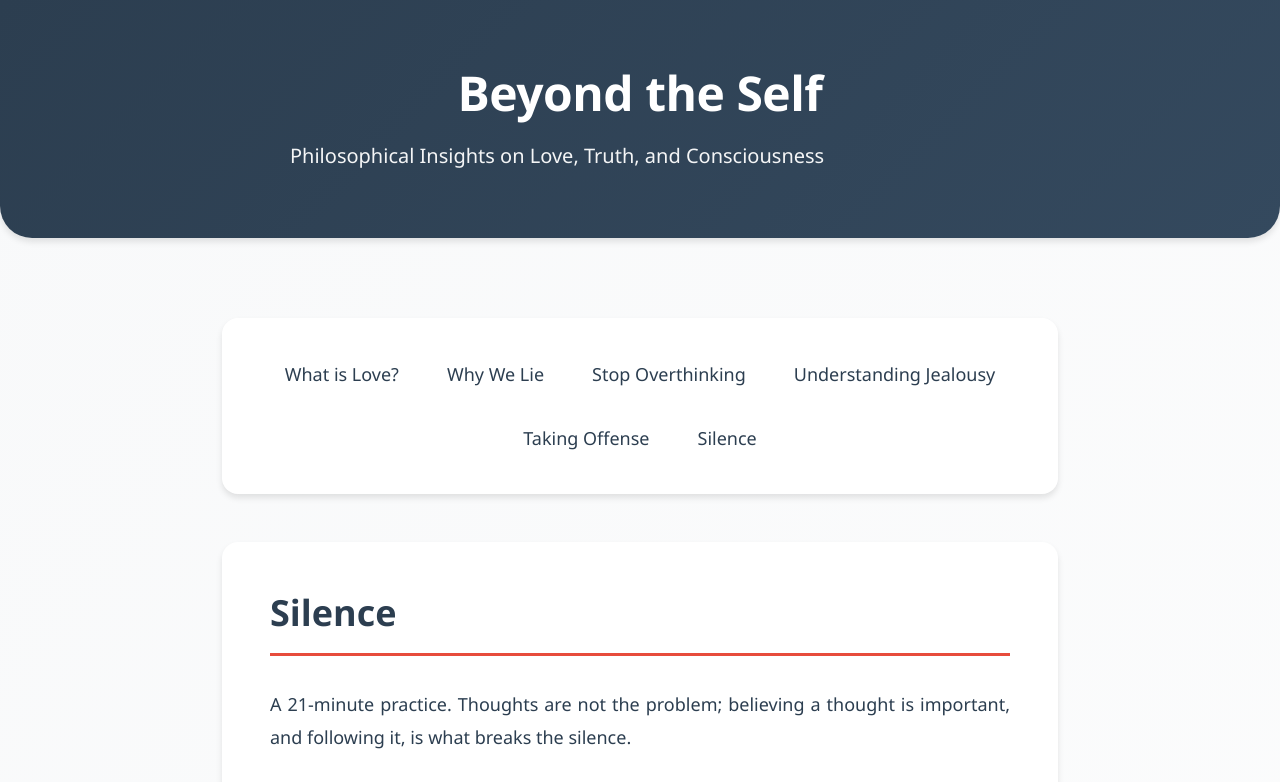
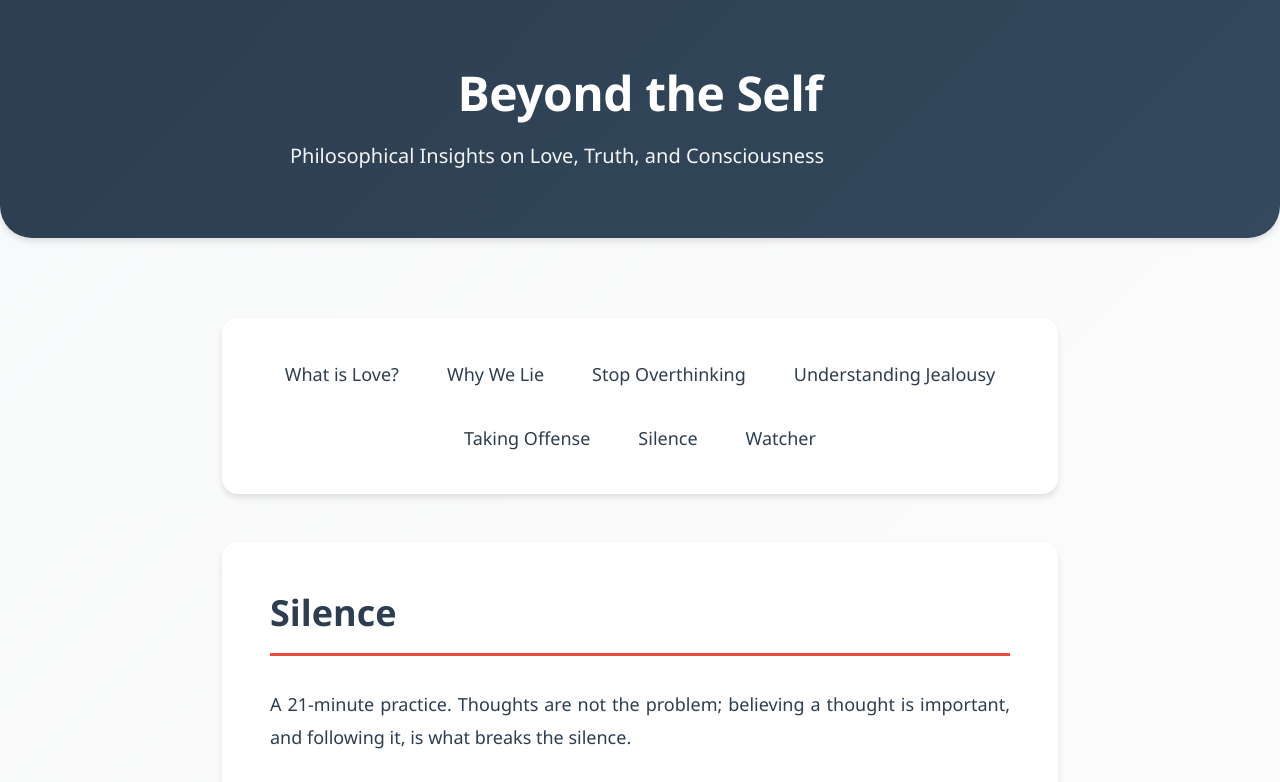
Before and after one commit to anandvip/mind, a plain HTML site: page silence/index.html in a window 1280 px wide. Shown: the top 782 px of the page. Drawn offline with Linux system fonts and the light colour scheme.

Commit message:
feat(silence): add Watcher to menu

```diff
--- a/silence/index.html
+++ b/silence/index.html
@@ -481,6 +481,7 @@
                 <li><a href="/#jealousy" class="nav-link">Understanding Jealousy</a></li>
                 <li><a href="/#offense" class="nav-link">Taking Offense</a></li>
                 <li><a href="/silence/" class="nav-link">Silence</a></li>
+                <li><a href="/watcher/" class="nav-link">Watcher</a></li>
             </ul>
         </nav>
 
```
